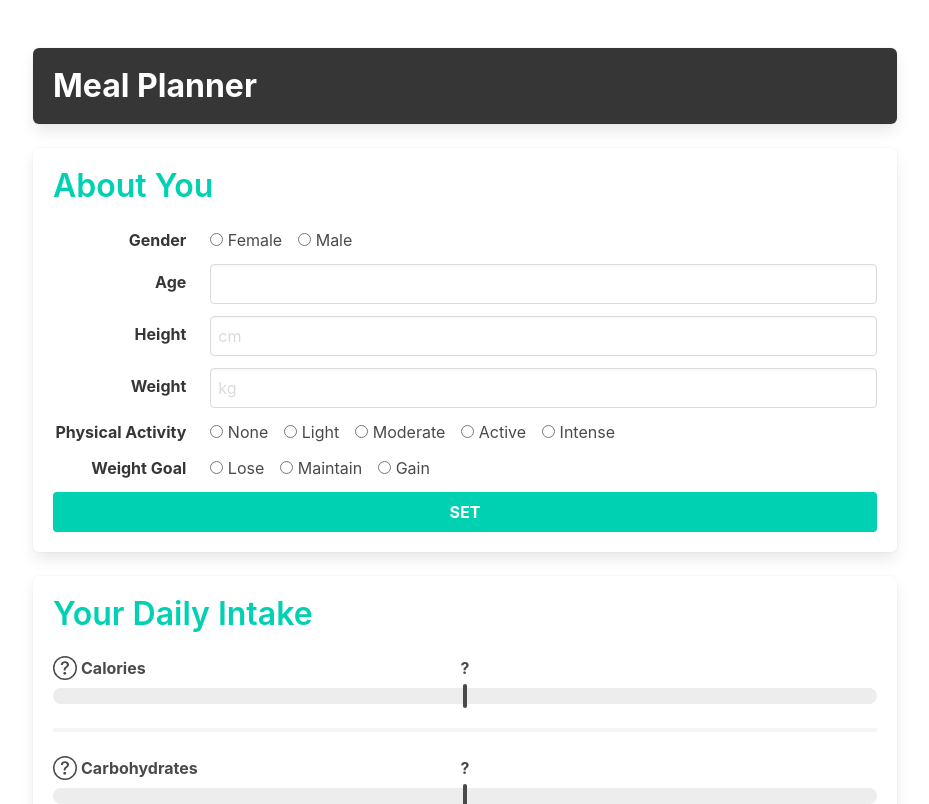
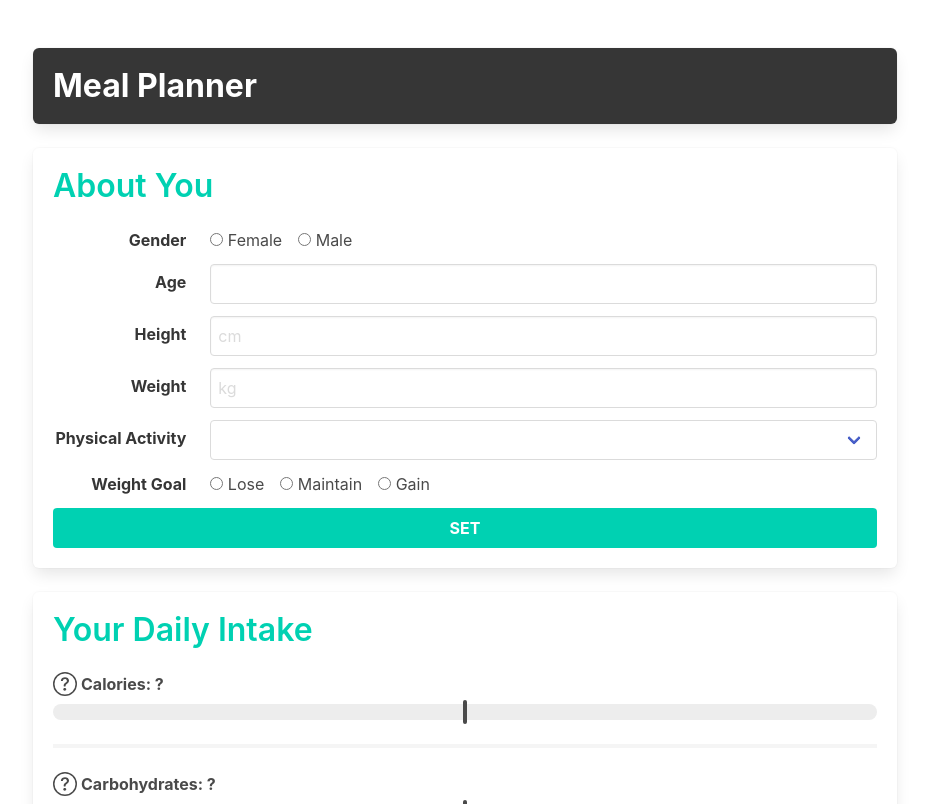
Before and after one commit to daniel-g-p/meal-planner, a Vue app: page / in a window 1280 px wide. Shown: the top 804 px of the page, without its empty margins (175-1104 px from the left). Built offline with nearby package versions, Linux system fonts and the light colour scheme.

Commit message:
Correct nutrient calculation formulas

```diff
--- a/src/components/NutrientRequirements.vue
+++ b/src/components/NutrientRequirements.vue
@@ -45,25 +45,33 @@ export default {
     };
   },
   methods: {
-    setNutrientRequirements(nutrientName, proportion) {
+    setNutrientRequirements(nutrientName, proportion, caloriesPerGram) {
       const nutrient = this.macronutrients.find(
         (nutrient) => nutrient.name === nutrientName
       );
-      nutrient.required = Math.round(this.caloriesRequired * proportion);
+      nutrient.required = Math.round(this.caloriesRequired * proportion / caloriesPerGram);
     },
   },
   watch: {
     caloriesRequired() {
-      this.$refs.myNutrientRequirements.scrollIntoView({ behavior: "smooth" });
-      this.setNutrientRequirements("Carbohydrates", 0.55);
-      this.setNutrientRequirements("Fats", 0.25);
-      this.setNutrientRequirements("Proteins", 0.2);
+      this.setNutrientRequirements("Carbohydrates", 0.55, 4);
+      this.setNutrientRequirements("Fats", 0.25, 9);
+      this.setNutrientRequirements("Proteins", 0.2, 4);
+      setTimeout(() => {
+        this.$refs.myNutrientRequirements.scrollIntoView({
+          behavior: "smooth",
+        });
+      }, 250);
     },
   },
 };
 </script>
 
 <style lang="scss" scoped>
+.my-progress-bar {
+  transition: width 1s ease;
+}
+
 #myNutrientRequirements {
   scroll-margin-top: 1rem;
 }
--- a/src/components/ProgressBar.vue
+++ b/src/components/ProgressBar.vue
@@ -11,12 +11,9 @@
           />
         </svg>
       </span>
-      <span class="has-text-weight-bold">{{ nutrientName }}</span>
+      <span class="has-text-weight-bold">{{ nutrientName }}: {{ progressBarLabel }}</span>
     </span>
     <div class="my-progress-bar">
-      <div class="my-progress-bar__value is-size-6 has-text-weight-bold">
-        {{ progressBarLabel }}
-      </div>
       <progress
         class="progress"
         v-bind:class="progressBarClass"
@@ -46,7 +43,7 @@ export default {
       return proportion > 10 ? proportion / 2 : 5;
     },
     progressBarLabel() {
-      return this.nutrientRequired ? `${this.nutrientActual} / ${this.nutrientRequired} (${this.nutrientUnit})` : "?";
+      return this.nutrientRequired ? `${this.nutrientActual} / ${this.nutrientRequired}${this.nutrientUnit}` : "?";
     },
     progressBarClass() {
       const difference = Math.abs(this.progressBarValue - 50);
@@ -77,12 +74,6 @@ export default {
     left: 50%;
     transform: translate(-50%, -50%);
   }
-  &__value {
-    position: absolute;
-    left: 50%;
-    top: -2rem;
-    transform: translateX(-50%);
-  }
 }
 .my-help-icon {
   &:hover {
--- a/src/components/UserForm.vue
+++ b/src/components/UserForm.vue
@@ -4,10 +4,7 @@
       <button class="delete" v-on:click="closeErrorMessage"></button>
       Please fill in all form fields
     </div>
-    <form
-      class="is-flex is-flex-direction-column"
-      v-on:submit.prevent="submit"
-    >
+    <form class="is-flex is-flex-direction-column" v-on:submit.prevent="submit">
       <h2 class="title has-text-primary">About You</h2>
       <div class="field is-horizontal">
         <div class="field-label is-normal pt-0">
@@ -90,58 +87,26 @@
         </div>
       </div>
       <div class="field is-horizontal">
-        <div class="field-label is-normal pt-0">
+        <div class="field-label is-normal">
           <label class="label">Physical Activity</label>
         </div>
         <div class="field-body">
-          <div class="field is-flex is-align-items-center">
-            <div class="control">
-              <label class="radio" v-bind:class="activityClass">
-                <input
-                  type="radio"
-                  name="activity"
-                  value="none"
-                  v-model="activity"
-                />
-                None
-              </label>
-              <label class="radio" v-bind:class="activityClass">
-                <input
-                  type="radio"
-                  name="activity"
-                  value="light"
-                  v-model="activity"
-                />
-                Light
-              </label>
-              <label class="radio" v-bind:class="activityClass">
-                <input
-                  type="radio"
-                  name="activity"
-                  value="moderate"
-                  v-model="activity"
-                />
-                Moderate
-              </label>
-              <label class="radio" v-bind:class="activityClass">
-                <input
-                  type="radio"
-                  name="activity"
-                  value="active"
-                  v-model="activity"
-                />
-                Active
-              </label>
-              <label class="radio" v-bind:class="activityClass">
-                <input
-                  type="radio"
-                  name="activity"
-                  value="intense"
-                  v-model="activity"
-                />
-                Intense
-              </label>
-            </div>
+          <div class="select my-select">
+            <select v-model="activity">
+              <option value="none">Sedentary (little to no exercise)</option>
+              <option value="light"
+                >Light (exercise 1 to 3 times a week)</option
+              >
+              <option value="moderate"
+                >Moderate (exercise 4 to 5 times a week)</option
+              >
+              <option value="active"
+                >Active (exercise 6 to 7 times a week)</option
+              >
+              <option value="intense"
+                >Intense (physical job or intense exercise daily)</option
+              >
+            </select>
           </div>
         </div>
       </div>
@@ -348,6 +313,14 @@ export default {
     content: "kg";
   }
 }
+
+.my-select {
+  width: 100%;
+  select {
+    width: 100%;
+  }
+}
+
 #myUserForm {
   scroll-margin-top: 1rem;
 }
```
